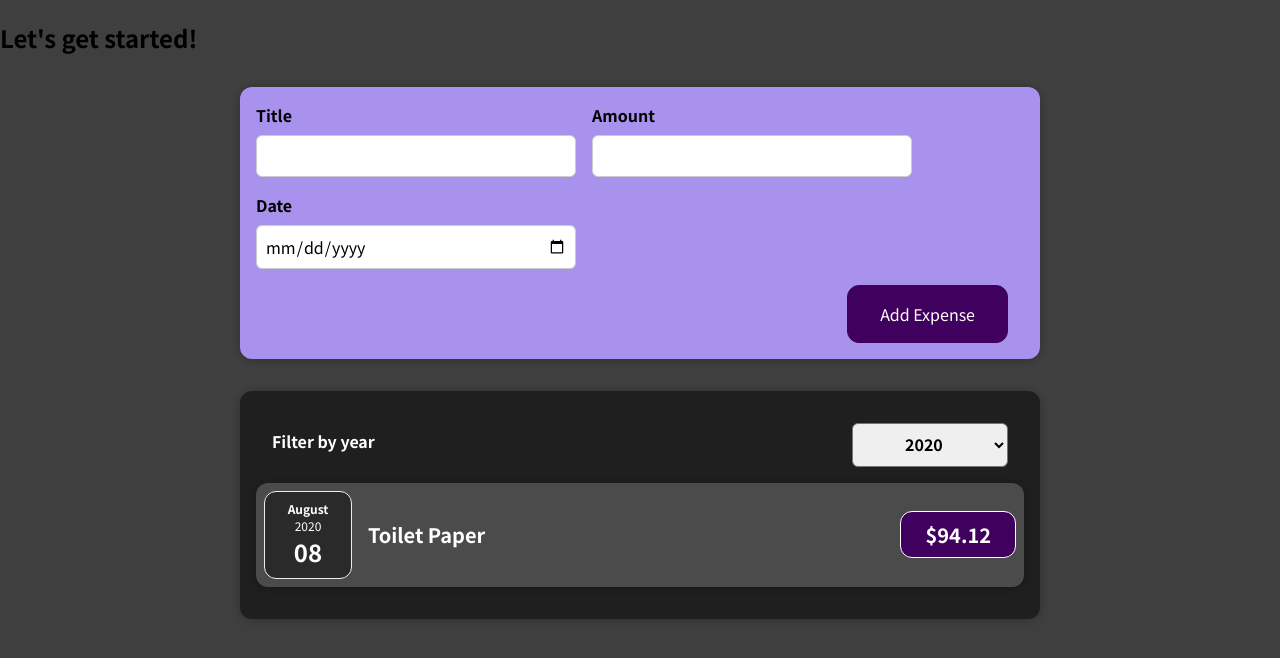
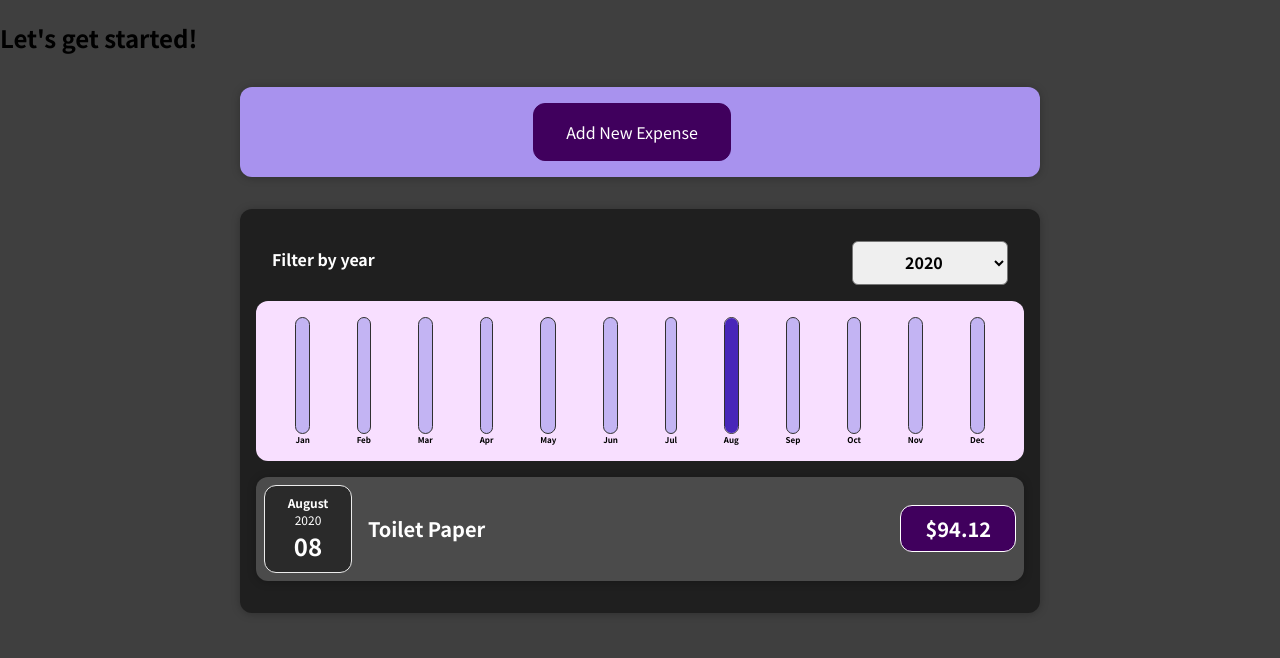
Before and after one commit to devcydo/react-course, a React (Create React App) app: page / in a window 1280 px wide. Shown: the top 658 px of the page. Built offline with nearby package versions, Linux system fonts and the light colour scheme.

Commit message:
chart added

```diff
--- /dev/null
+++ b/src/components/Chart/Chart.css
@@ -0,0 +1,9 @@
+.chart {
+  padding: 1rem;
+  border-radius: 12px;
+  background-color: #f8dfff;
+  text-align: center;
+  display: flex;
+  justify-content: space-around;
+  height: 10rem;
+}
--- /dev/null
+++ b/src/components/Chart/Chart.js
@@ -0,0 +1,24 @@
+import React from "react";
+
+import ChartBar from "./ChartBar";
+import "./Chart.css";
+
+const Chart = (props) => {
+  const dataPointValues = props.dataPoints.map(dataPoint => dataPoint.value);
+  const totalMaximum = Math.max(...dataPointValues);
+
+  return (
+    <div className="chart">
+      {props.dataPoints.map((dataPoint) => (
+        <ChartBar
+          key={dataPoint.label}
+          value={dataPoint.value}
+          maxValue={totalMaximum}
+          label={dataPoint.label}
+        />
+      ))}
+    </div>
+  );
+};
+
+export default Chart;
--- /dev/null
+++ b/src/components/Chart/ChartBar.css
@@ -0,0 +1,30 @@
+.chart-bar {
+  height: 100%;
+  display: flex;
+  flex-direction: column;
+  align-items: center;
+}
+
+.chart-bar__inner {
+  height: 100%;
+  width: 100%;
+  border: 1px solid #313131;
+  border-radius: 12px;
+  background-color: #c3b4f3;
+  overflow: hidden;
+  display: flex;
+  flex-direction: column;
+  justify-content: flex-end;
+}
+
+.chart-bar__fill {
+  background-color: #4826b9;
+  width: 100%;
+  transition: all 0.3s ease-out;
+}
+
+.chart-bar__label {
+  font-weight: bold;
+  font-size: 0.5rem;
+  text-align: center;
+}
--- /dev/null
+++ b/src/components/Chart/ChartBar.js
@@ -0,0 +1,25 @@
+import React from "react";
+
+import "./ChartBar.css";
+
+const ChartBar = (props) => {
+  let barFillHeight = "0%";
+
+  if (props.maxValue > 0){
+    barFillHeight = Math.round((props.value / props.maxValue) * 100) + "%";
+  }
+
+  return (
+    <div className="chart-bar">
+      <div className="chart-bar__inner">
+        <div
+          className="chart-bar__fill"
+          style={{ height: barFillHeight }}
+        ></div>
+      </div>
+      <div className="chart-bar__label">{props.label}</div>
+    </div>
+  );
+};
+
+export default ChartBar;
--- a/src/components/Expenses/ExpenseItem.js
+++ b/src/components/Expenses/ExpenseItem.js
@@ -1,19 +1,21 @@
-import React from 'react';
+import React from "react";
 
-import ExpenseDate from './ExpenseDate';
-import Card from '../UI/Card';
+import ExpenseDate from "./ExpenseDate";
+import Card from "../UI/Card";
 import "./ExpenseItem.css";
 
 const ExpenseItem = (props) => {
   return (
+    <li>
       <Card className="expense-item">
-      <ExpenseDate date={props.date}/>
+        <ExpenseDate date={props.date} />
         <div className="expense-item__description">
           <h2>{props.title}</h2>
           <div className="expense-item__price">${props.amount}</div>
         </div>
       </Card>
+    </li>
   );
-}
+};
 
 export default ExpenseItem;
--- a/src/components/Expenses/Expenses.js
+++ b/src/components/Expenses/Expenses.js
@@ -1,7 +1,10 @@
 import React, { useState } from "react";
-import ExpenseItem from "./ExpenseItem";
+
 import Card from "../UI/Card";
+import ExpensesList from "./ExpensesList";
 import ExpensesFilter from "./ExpensesFilter";
+import ExpensesChart from "./ExpensesChart";
+
 import "./Expenses.css";
 
 const Expenses = (props) => {
@@ -15,26 +18,14 @@
     return expense.date.getFullYear().toString() === filteredYear;
   });
 
-  let expensesContent = <p>No expenses found.</p>;
-
-  if (filteredExpenses.length > 0) {
-    expensesContent = filteredExpenses.map((expense) => (
-      <ExpenseItem
-        key={expense.id}
-        title={expense.title}
-        amount={expense.amount}
-        date={expense.date}
-      />
-    ));
-  }
-
   return (
     <Card className="expenses">
       <ExpensesFilter
         selected={filteredYear}
         onChangeFilter={filterChangeHandler}
       />
-      {expensesContent}
+      <ExpensesChart expenses={filteredExpenses}/>
+      <ExpensesList items={filteredExpenses}/>
     </Card>
   );
 };
--- /dev/null
+++ b/src/components/Expenses/ExpensesChart.js
@@ -0,0 +1,29 @@
+import React from "react";
+
+import Chart from "../Chart/Chart";
+
+const ExpensesChart = (props) => {
+  const chartDataPoints = [
+    { label: "Jan", value: 0 },
+    { label: "Feb", value: 0 },
+    { label: "Mar", value: 0 },
+    { label: "Apr", value: 0 },
+    { label: "May", value: 0 },
+    { label: "Jun", value: 0 },
+    { label: "Jul", value: 0 },
+    { label: "Aug", value: 0 },
+    { label: "Sep", value: 0 },
+    { label: "Oct", value: 0 },
+    { label: "Nov", value: 0 },
+    { label: "Dec", value: 0 },
+  ];
+
+  for (const expense of props.expenses) {
+    const expenseMonth = expense.date.getMonth();
+    chartDataPoints[expenseMonth].value += expense.amount;
+  }
+
+  return <Chart dataPoints={chartDataPoints} />;
+};
+
+export default ExpensesChart;
--- /dev/null
+++ b/src/components/Expenses/ExpensesList.css
@@ -0,0 +1,9 @@
+.expenses-list {
+  list-style: none;
+  padding: 0;
+}
+
+.expenses-list__fallback {
+  color: white;
+  text-align: center;
+}
--- /dev/null
+++ b/src/components/Expenses/ExpensesList.js
@@ -0,0 +1,26 @@
+import React from "react";
+
+import ExpenseItem from "./ExpenseItem";
+
+import "./ExpensesList.css";
+
+const ExpensesList = (props) => {
+  if(props.items.length === 0){
+    return <h2 className="expenses-list__fallback">Found no expenses.</h2>
+  }
+
+  return (
+    <ul className="expenses-list">
+      {props.items.map((expense) => (
+        <ExpenseItem
+          key={expense.id}
+          title={expense.title}
+          amount={expense.amount}
+          date={expense.date}
+        />
+      ))}
+    </ul>
+  );
+};
+
+export default ExpensesList;
--- a/src/components/NewExpense/ExpenseForm.js
+++ b/src/components/NewExpense/ExpenseForm.js
@@ -24,7 +24,7 @@
 
     const expenseData = {
       title: enteredTitle,
-      amount: enteredAmount,
+      amount: +enteredAmount,
       date: new Date(enteredDate)
     };
 
@@ -68,6 +68,7 @@
         </div>
       </div>
       <div className="new-expense__actions">
+        <button type="button" onClick={props.onCancel}>Cancel</button>
         <button type="submit">Add Expense</button>
       </div>
     </form>
--- a/src/components/NewExpense/NewExpense.js
+++ b/src/components/NewExpense/NewExpense.js
@@ -1,9 +1,11 @@
-import React from 'react';
+import React, { useState } from 'react';
 
 import ExpenseForm from './ExpenseForm';
 import './NewExpense.css';
 
 const NewExpense = (props) => {
+  const [isEditing, setIsEditing] = useState(false);
+
   const saveExpenseDataHandler = (enteredExpenseData) => {
     const expenseData = {
       ...enteredExpenseData,
@@ -12,9 +14,18 @@
     props.onAddExpense(expenseData);
   };
 
+  const startEditingHandler = () => {
+    setIsEditing(true);
+  }
+
+  const stopEditingHandler = () => {
+    setIsEditing(false);
+  }
+
   return (
     <div className='new-expense'>
-      <ExpenseForm onSaveExpenseData={saveExpenseDataHandler}/>
+      {!isEditing && <button onClick={startEditingHandler}>Add New Expense</button>}
+      {isEditing && <ExpenseForm onSaveExpenseData={saveExpenseDataHandler} onCancel={stopEditingHandler}/>}
     </div>
   )
 }
```
Lines whose indentation alone changed are shown as unchanged.
